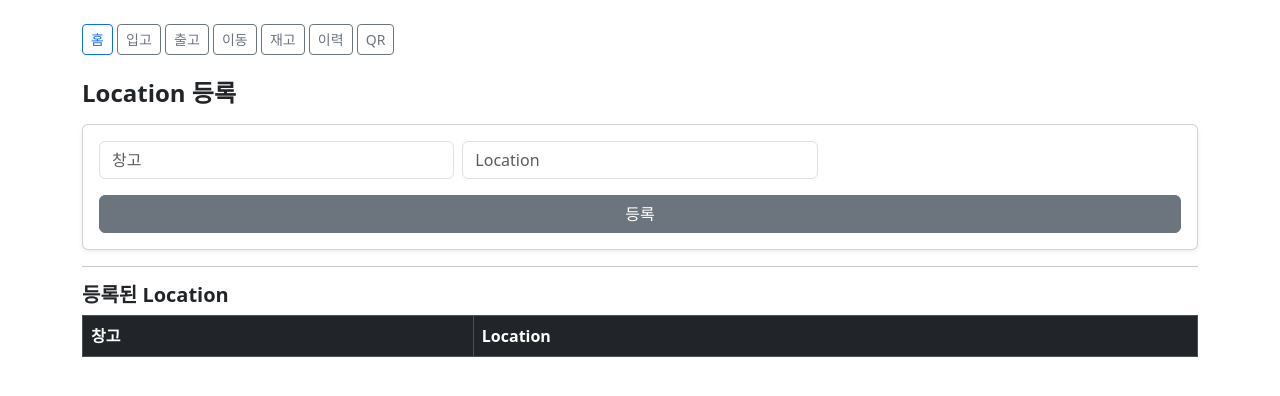
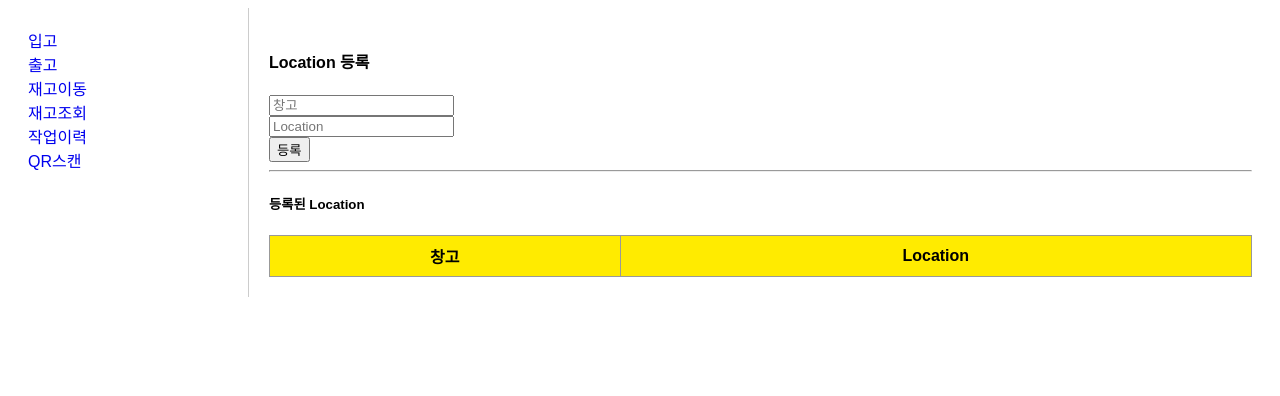
Before and after one commit to dlahtp44-prog/pars-wms-api, a FastAPI app: template app/templates/location.html in a window 1280 px wide. Shown: the top 396 px of the page. Run offline with FastAPI, Linux system fonts and the light colour scheme; the template is opened without the code that fills it, so the values that code supplies are empty; parts of the project's set-up code (start-up, migrations or seed data) failed here and were passed over.

Commit message:
Update base.html

```diff
--- a/app/templates/base.html
+++ b/app/templates/base.html
@@ -1,23 +1,30 @@
 <!DOCTYPE html>
-<html lang="ko">
+<html>
 <head>
-    <meta charset="UTF-8">
-    <title>PARS WMS</title>
-    <link href="https://cdn.jsdelivr.net/npm/bootstrap@5.3.2/dist/css/bootstrap.min.css" rel="stylesheet">
+  <meta charset="utf-8">
+  <title>PARS WMS</title>
+  <style>
+    body { display:flex; font-family:Arial; }
+    aside { width:200px; padding:20px; border-right:1px solid #ccc; }
+    main { flex:1; padding:20px; }
+    table { width:100%; border-collapse:collapse; }
+    th, td { border:1px solid #999; padding:8px; text-align:center; }
+    th { background:#ffeb00; }
+    a { text-decoration:none; }
+  </style>
 </head>
-<body class="container mt-4">
+<body>
+  <aside>
+    <div><a href="/inbound-page">입고</a></div>
+    <div><a href="/outbound-page">출고</a></div>
+    <div><a href="/move-page">재고이동</a></div>
+    <div><a href="/inventory-page">재고조회</a></div>
+    <div><a href="/history-page">작업이력</a></div>
+    <div><a href="/qr-page">QR스캔</a></div>
+  </aside>
 
-<nav class="mb-4">
-    <a href="/" class="btn btn-outline-primary btn-sm">홈</a>
-    <a href="/inbound" class="btn btn-outline-secondary btn-sm">입고</a>
-    <a href="/outbound" class="btn btn-outline-secondary btn-sm">출고</a>
-    <a href="/move" class="btn btn-outline-secondary btn-sm">이동</a>
-    <a href="/inventory" class="btn btn-outline-secondary btn-sm">재고</a>
-    <a href="/history" class="btn btn-outline-secondary btn-sm">이력</a>
-    <a href="/qr" class="btn btn-outline-secondary btn-sm">QR</a>
-</nav>
-
-{% block content %}{% endblock %}
-
+  <main>
+    {% block content %}{% endblock %}
+  </main>
 </body>
 </html>
```
